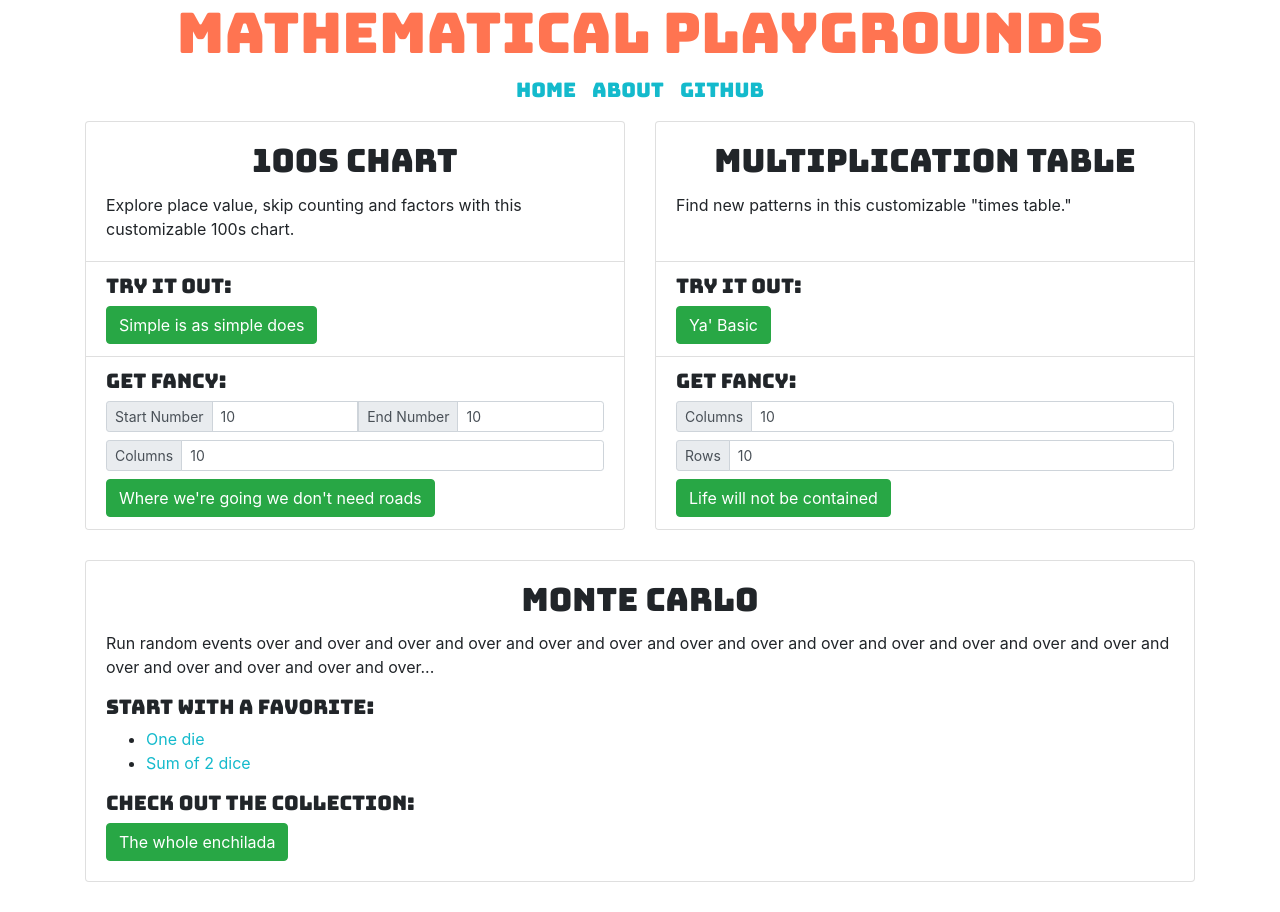
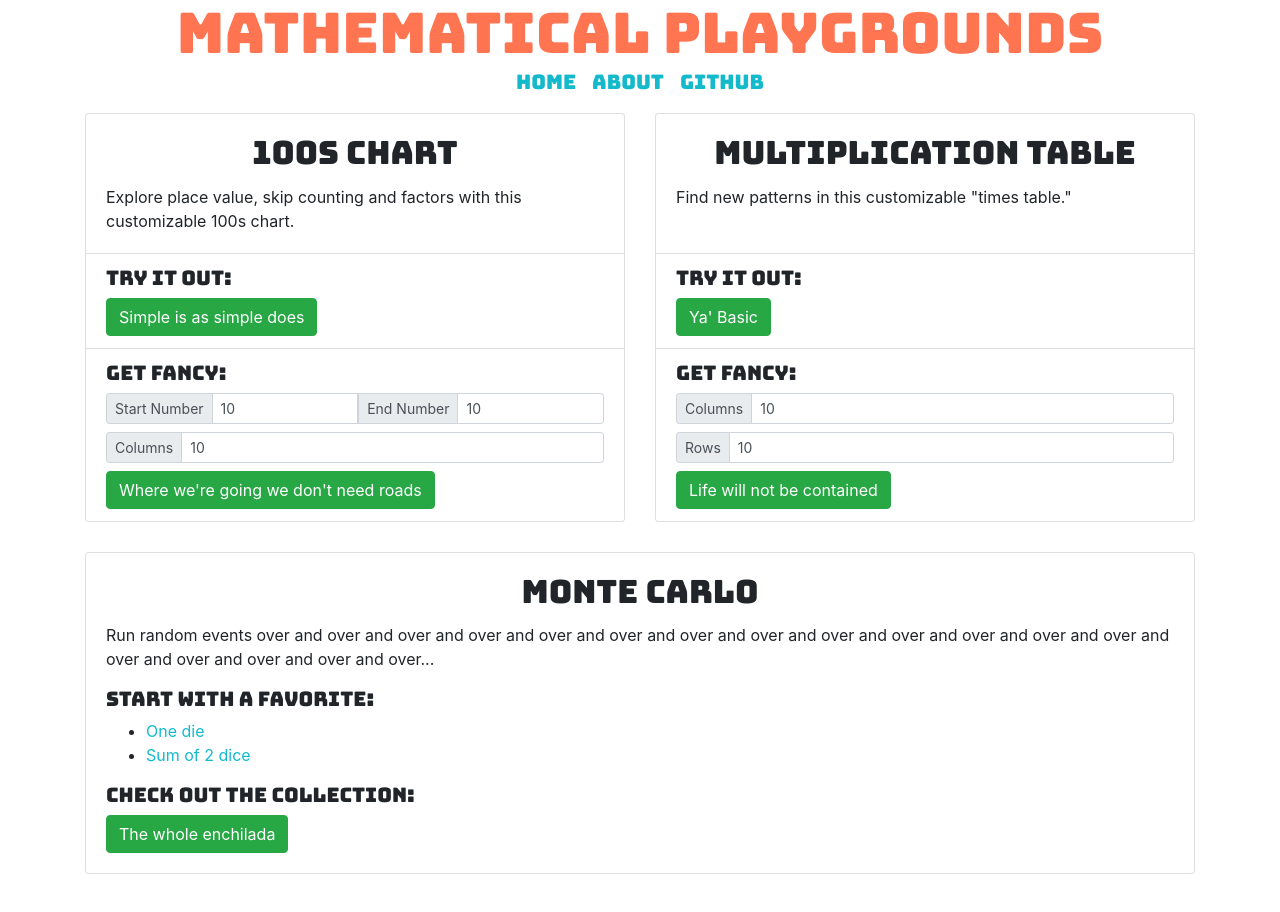
Before and after one commit to TylerAuer/math-tools, a Jekyll site: the page built from index.html, in a window 1280 px wide. Built offline with Jekyll 4.4.1, drawn with Linux system fonts in a browser that asks for light colours; nearby versions of some CDN libraries.

Commit message:
remove margin under "Math... Playgrounds

```diff
--- a/_sass/main.scss
+++ b/_sass/main.scss
@@ -41,6 +41,10 @@ a {
 #header-title {
   color: $theme-red;
   transition-duration: 500ms;
+
+  h1 {
+    margin-bottom: 0px;
+  }
 }
 
 #header-subtitle {
```
